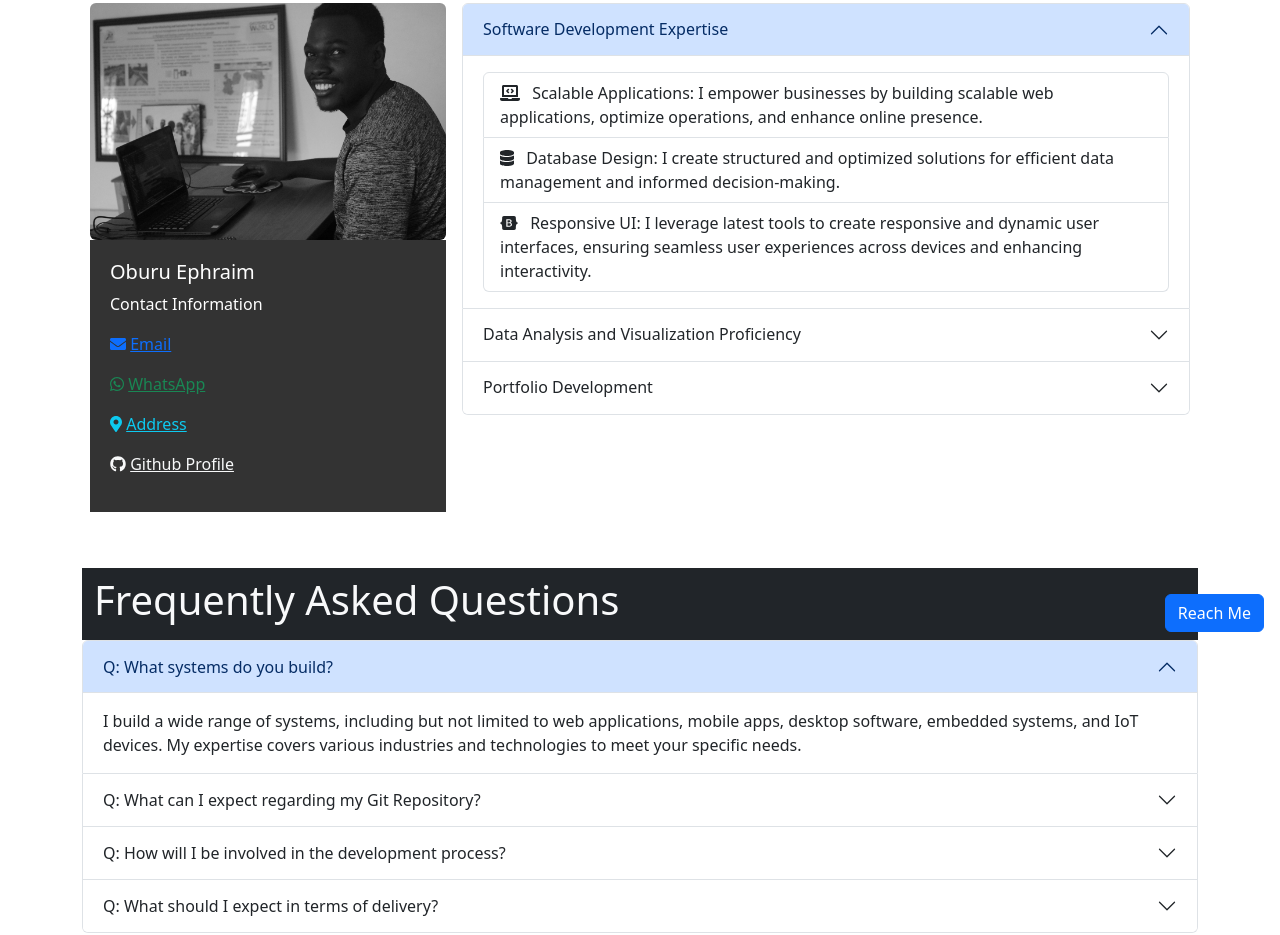
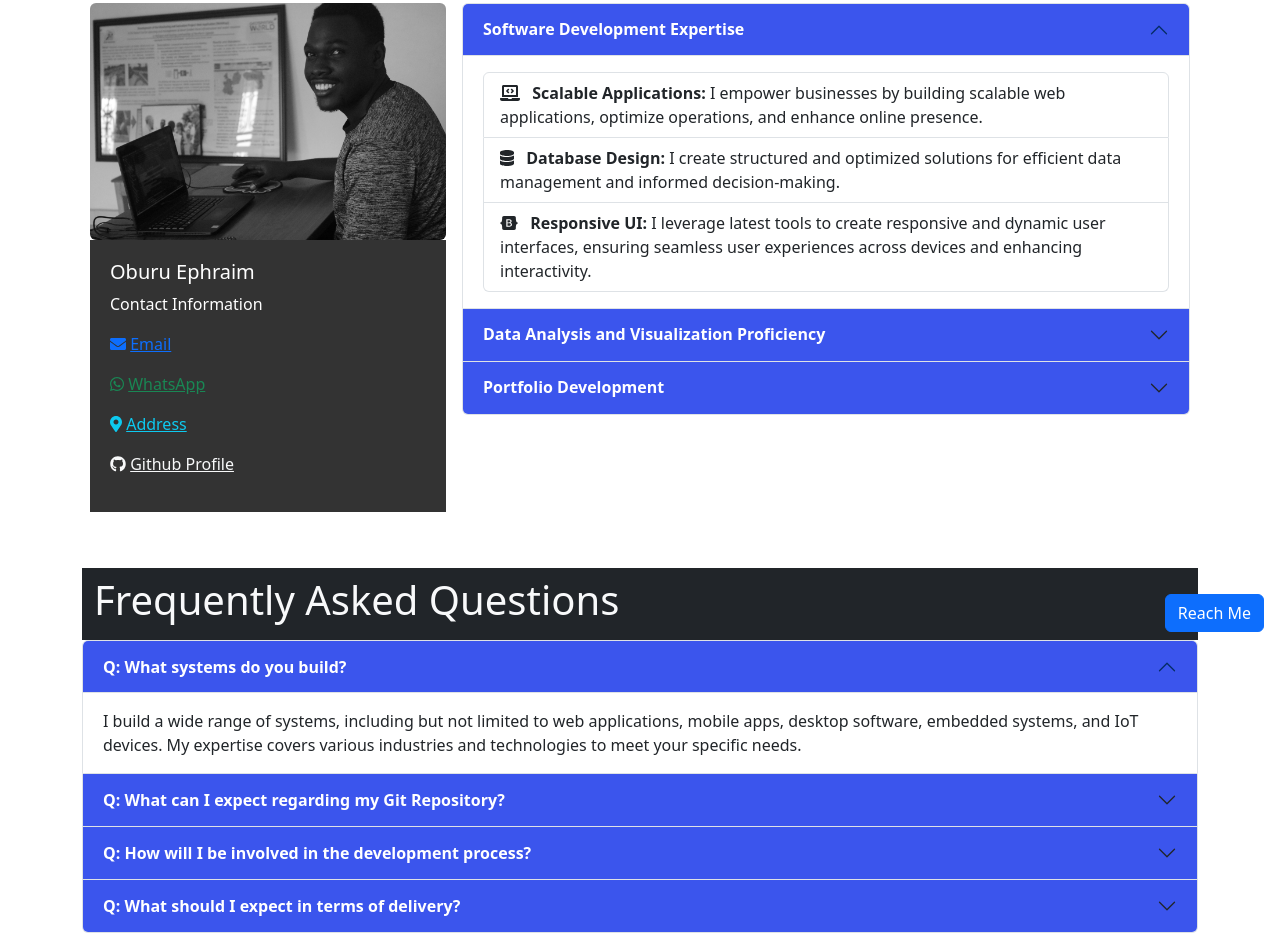
Before and after one commit to oburuephraim/oburuephraim.github.io, a plain HTML site: page index.html in a window 1280 px wide. Shown: the part 152-1087 px from the top of the page. Drawn offline with nearby package versions, Linux system fonts and the light colour scheme.

Commit message:
Update index.html

```diff
--- a/index.html
+++ b/index.html
@@ -14,6 +14,12 @@
       href="https://cdnjs.cloudflare.com/ajax/libs/font-awesome/5.15.3/css/all.min.css"
       rel="stylesheet"
     />
+    <style>
+      .accordion-header .accordion-button {
+        background-color: rgb(59, 85, 237);
+        color: #fff;
+      }
+    </style>
   </head>
   <body class="">
     <div class="container">
@@ -106,7 +112,7 @@
                   aria-expanded="true"
                   aria-controls="softwareCollapse"
                 >
-                  Software Development Expertise
+                  <span class="fw-bold">Software Development Expertise</span>
                 </button>
               </h2>
               <div
@@ -119,22 +125,22 @@
                   <ul class="list-group">
                     <li class="list-group-item">
                       <i class="fas fa-laptop-code me-2"></i>
-                      Scalable Applications: I empower businesses by building
-                      scalable web applications, optimize operations, and
-                      enhance online presence.
+                      <span class="fw-bold">Scalable Applications:</span> I
+                      empower businesses by building scalable web applications,
+                      optimize operations, and enhance online presence.
                     </li>
                     <li class="list-group-item">
                       <i class="fas fa-database me-2"></i>
-                      Database Design: I create structured and optimized
-                      solutions for efficient data management and informed
-                      decision-making.
+                      <span class="fw-bold">Database Design:</span> I create
+                      structured and optimized solutions for efficient data
+                      management and informed decision-making.
                     </li>
                     <li class="list-group-item">
                       <i class="fab fa-bootstrap me-2"></i>
-                      Responsive UI: I leverage latest tools to create
-                      responsive and dynamic user interfaces, ensuring seamless
-                      user experiences across devices and enhancing
-                      interactivity.
+                      <span class="fw-bold"> Responsive UI:</span> I leverage
+                      latest tools to create responsive and dynamic user
+                      interfaces, ensuring seamless user experiences across
+                      devices and enhancing interactivity.
                     </li>
                   </ul>
                 </div>
@@ -152,7 +158,9 @@
                   aria-expanded="false"
                   aria-controls="dataCollapse"
                 >
-                  Data Analysis and Visualization Proficiency
+                  <span class="fw-bold">
+                    Data Analysis and Visualization Proficiency</span
+                  >
                 </button>
               </h2>
               <div
@@ -165,18 +173,21 @@
                   <ul class="list-group">
                     <li class="list-group-item">
                       <i class="fas fa-chalkboard-teacher me-2"></i>
-                      Training: I conduct training sessions to upskill teams in
-                      GIS technologies and data analysis techniques.
+                      <span class="fw-bold"> Training:</span> I conduct training
+                      sessions to upskill teams in GIS technologies and data
+                      analysis techniques.
                     </li>
                     <li class="list-group-item">
                       <i class="fas fa-chart-bar me-2"></i>
-                      Data Analysis: I perform in-depth analysis of spatial and
-                      non-spatial data sets to unlock valuable insights.
+                      <span class="fw-bold"> Data Analysis:</span> I perform
+                      in-depth analysis of spatial and non-spatial data sets to
+                      unlock valuable insights.
                     </li>
                     <li class="list-group-item">
                       <i class="fas fa-chart-pie me-2"></i>
-                      Visualization: I create visually compelling data
-                      visualizations to communicate findings effectively.
+                      <span class="fw-bold"> Visualization:</span> I create
+                      visually compelling data visualizations to communicate
+                      findings effectively.
                     </li>
                   </ul>
                 </div>
@@ -194,7 +205,7 @@
                   aria-expanded="false"
                   aria-controls="portfolioCollapse"
                 >
-                  Portfolio Development
+                  <span class="fw-bold">Portfolio Development</span>
                 </button>
               </h2>
               <div
@@ -237,7 +248,7 @@
               aria-expanded="true"
               aria-controls="collapseOne"
             >
-              Q: What systems do you build?
+              <span class="fw-bold">Q: What systems do you build?</span>
             </button>
           </h2>
           <div
@@ -266,7 +277,9 @@
               aria-expanded="false"
               aria-controls="collapseTwo"
             >
-              Q: What can I expect regarding my Git Repository?
+              <span class="fw-bold">
+                Q: What can I expect regarding my Git Repository?</span
+              >
             </button>
           </h2>
           <div
@@ -296,7 +309,9 @@
               aria-expanded="false"
               aria-controls="collapseThree"
             >
-              Q: How will I be involved in the development process?
+              <span class="fw-bold">
+                Q: How will I be involved in the development process?</span
+              >
             </button>
           </h2>
           <div
@@ -326,7 +341,9 @@
               aria-expanded="false"
               aria-controls="collapseFour"
             >
-              Q: What should I expect in terms of delivery?
+              <span class="fw-bold">
+                Q: What should I expect in terms of delivery?</span
+              >
             </button>
           </h2>
           <div
@@ -475,7 +492,7 @@
     </div>
     <div class="container">
       <div class="footer-section bg-dark text-light py-3 text-center">
-        <p>&copy; 2024 Your Name. All rights reserved.</p>
+        <p>&copy; 2024 Oburu Ephraim. All rights reserved.</p>
       </div>
     </div>
 
```
